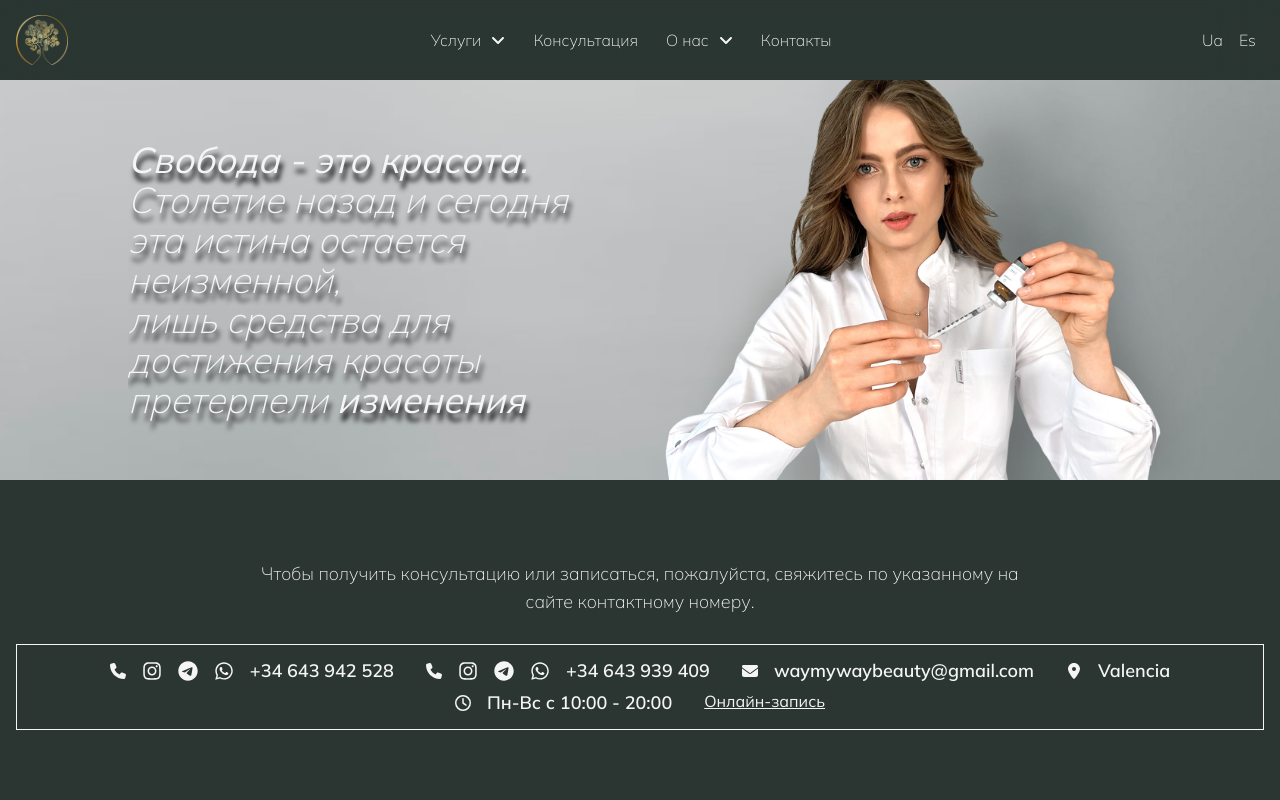
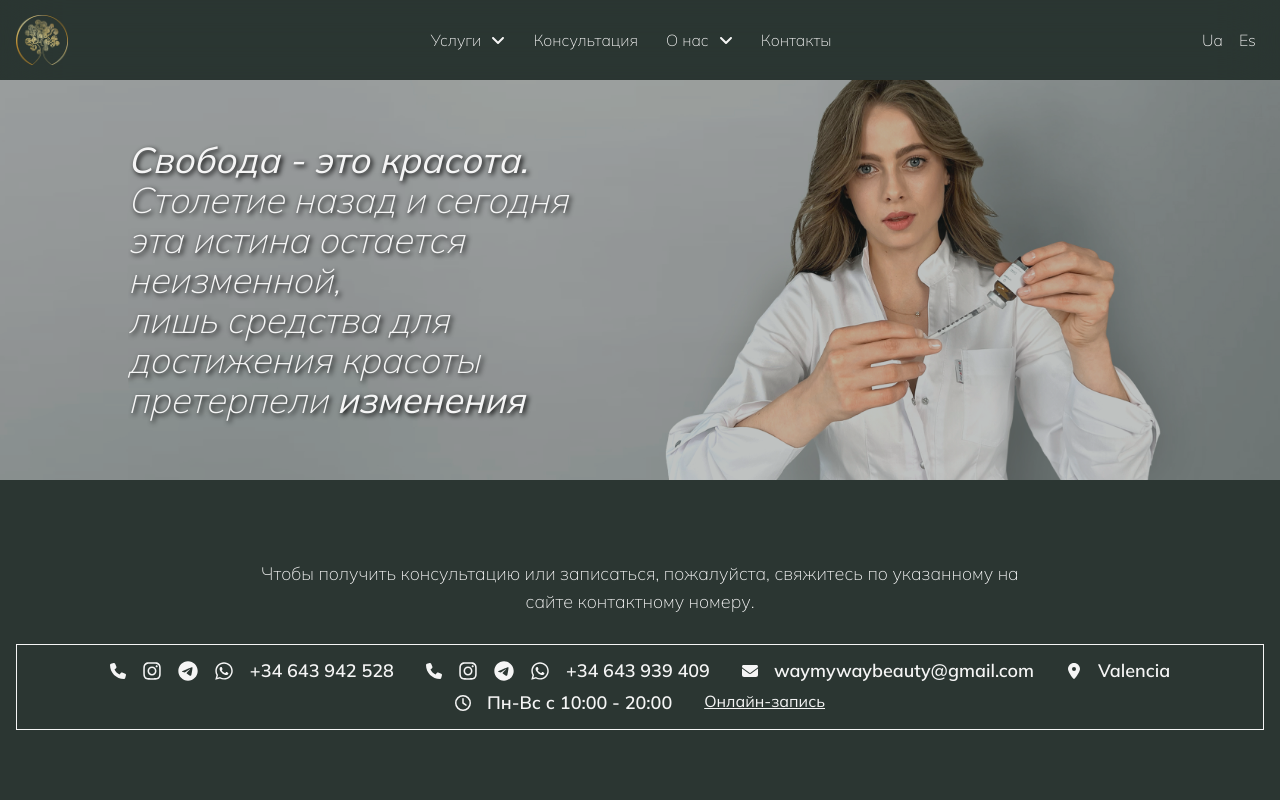
Before and after one commit to KirillUnited/beautymyway-app, a Next.js app: page / in a window 1280 px wide. Shown: the top 800 px of the page. Built offline with nearby package versions, Linux system fonts and the light colour scheme.

Commit message:
Update hero section

```diff
--- a/src/app/containers/HeroSection/HeroSection.module.scss
+++ b/src/app/containers/HeroSection/HeroSection.module.scss
@@ -5,13 +5,13 @@
         rgb(55, 70, 64) 0%,
         var(--color-foreground) 100%
     );
-    // &::after {
-    //     display: block;
-    //     content: '';
-    //     position: absolute;
-    //     inset: 0;
-    //     background-color: rgba($color: #2b3632, $alpha: 0.3);
-    // }
+    &::after {
+        display: block;
+        content: '';
+        position: absolute;
+        inset: 0;
+        background-color: rgba($color: #2b3632, $alpha: 0.3);
+    }
     @media (max-width: $mantine-breakpoint-md) {
         background: transparent;
     }
@@ -27,7 +27,7 @@
 }
 .text {
     @apply font-mulish text-lg lg:text-4xl font-extralight italic py-2;
-    text-shadow: 2px 8px 5px #000000;
+    text-shadow: 2px 2px 5px #000000;
 }
 .bg-image {
     @apply -order-1 lg:order-1 w-full h-full object-cover lg:w-auto absolute inset-0 lg:relative lg:ml-auto;
```
